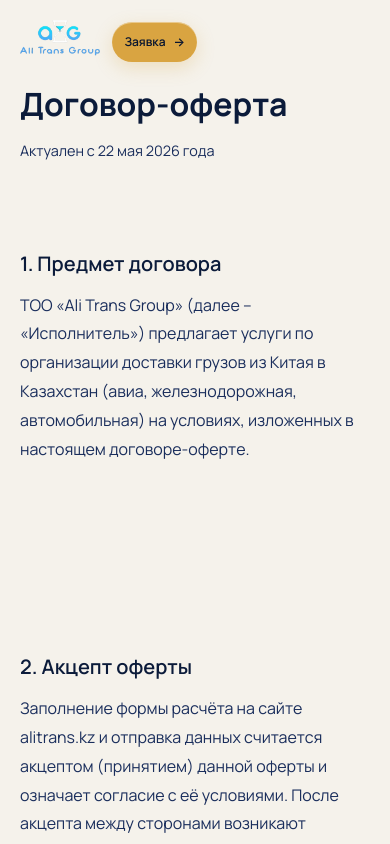
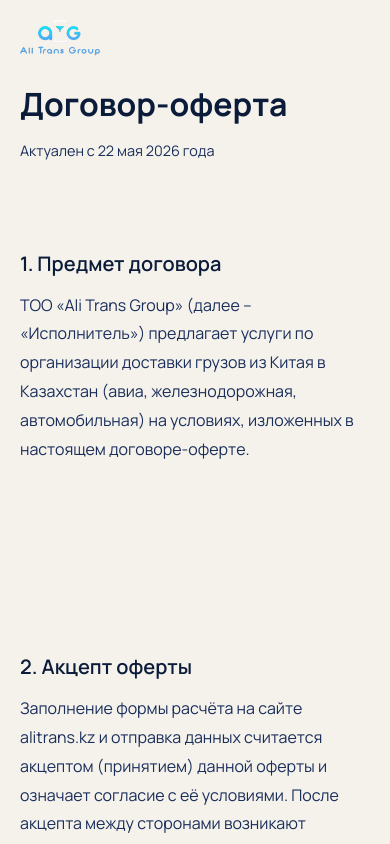
Before and after one commit to bekbolathc/AliTrans-for-V0, a Next.js app: page /terms in a window 390 px wide. Shown: the top 844 px of the page. Built offline with nearby package versions, Linux system fonts and the light colour scheme; no server answers.

Commit message:
fix: hide mobile header button "Заявка"
Remove "Заявка" button on mobile via CSS media queries.

```diff
--- a/app/globals.css
+++ b/app/globals.css
@@ -1596,7 +1596,8 @@ section { padding: clamp(72px, 8vw, 120px) 0; }
 @media (max-width: 480px) {
   .header__row { gap: 12px; }
   .header__cta { gap: 8px; }
-  .header__cta .btn { padding: 8px 12px; font-size: 12px; min-height: 40px; }
+  .header__cta .phone { display: none; }
+  .header__cta .btn--gold { display: none; }
   .burger { padding: 6px; }
   .burger span { width: 20px; height: 1.5px; margin: 3px 0; }
 
```
